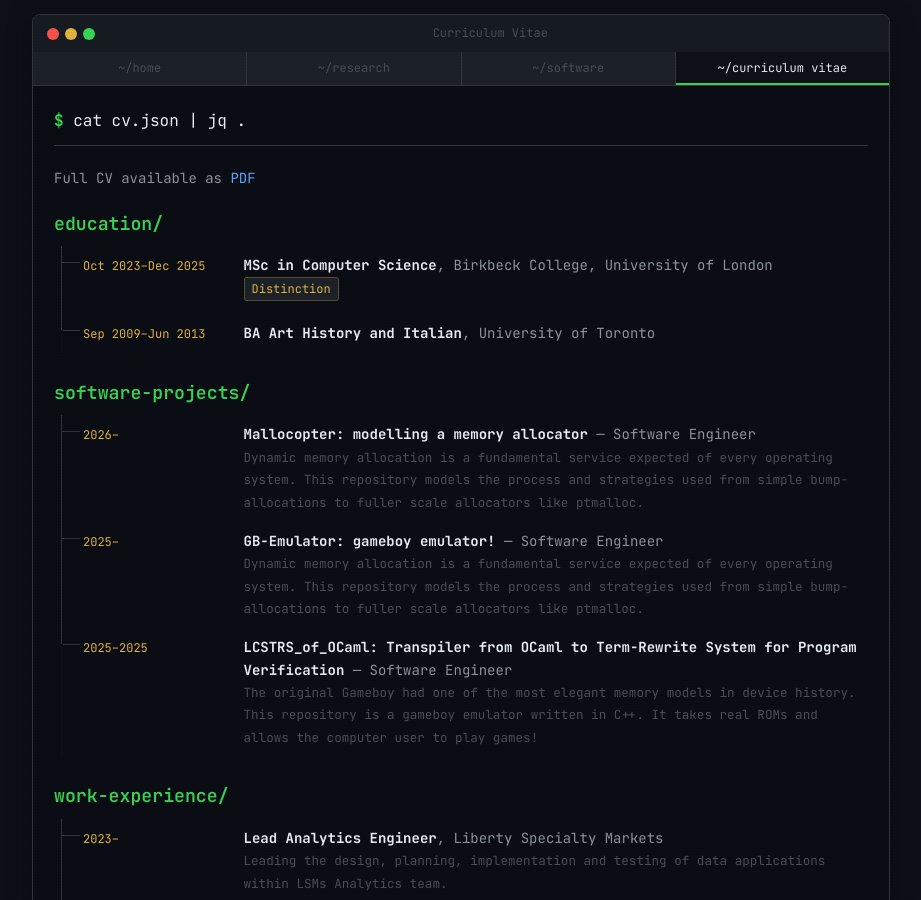
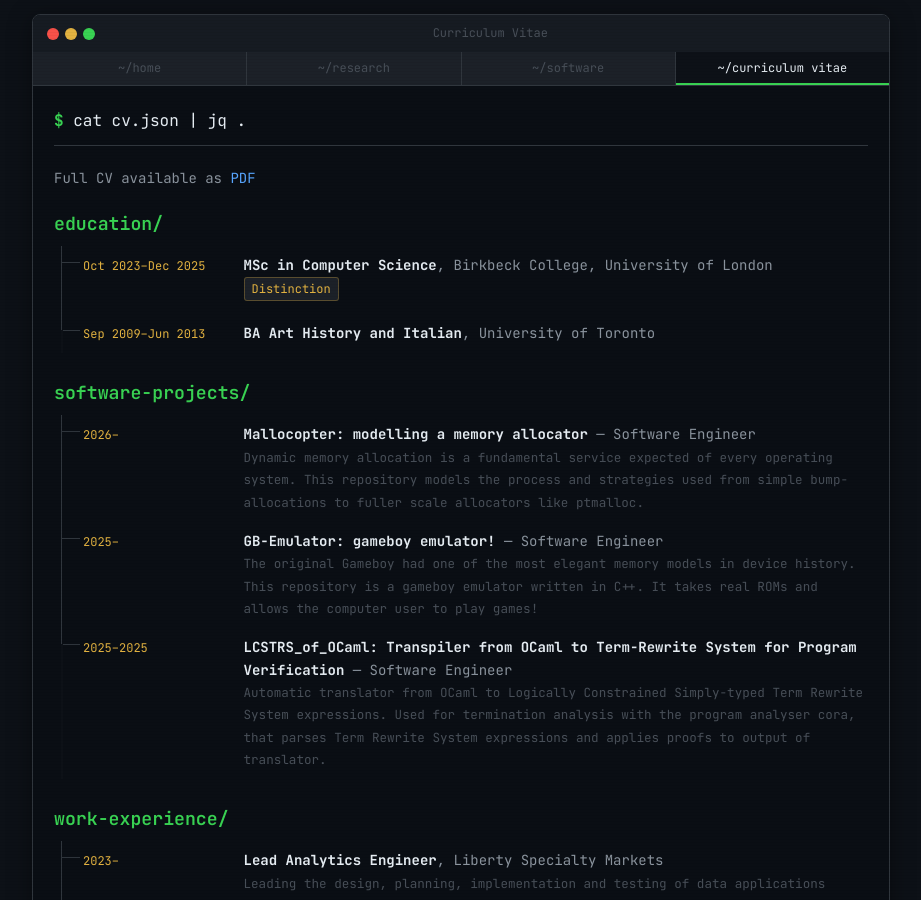
Before and after one commit to nikolaosliakas/nikolaosliakas.github.io, a Jekyll site: the page built from _pages/curriculum.md, in a window 1280 px wide and 900 px high. Shown: the whole window, without its empty margins (179-1100 px from the left). Built offline with Jekyll 4.4.1, drawn with Linux system fonts in a browser that asks for light colours; a style sheet for code colours, icons or effects is not loaded.

Commit message:
[error] - fix of description of LCSTRS_of_OCaml in CV

```diff
--- a/_data/cv.yml
+++ b/_data/cv.yml
@@ -25,14 +25,13 @@ experience:
       start: "2025"
       end: ""
       link: "https://github.com/nikolaosliakas/gb-emulator"
-      description: "Dynamic memory allocation is a fundamental service expected of every operating system. This repository models the process and strategies used from simple bump-allocations to fuller scale allocators like ptmalloc."
+      description: "The original Gameboy had one of the most elegant memory models in device history. This repository is a gameboy emulator written in C++. It takes real ROMs and allows the computer user to play games!"
     - project: "LCSTRS_of_OCaml: Transpiler from OCaml to Term-Rewrite System for Program Verification"
       title: "Software Engineer"
       start: "2025"
       end: "2025"
       link: "https://github.com/nikolaosliakas/LCSTRS_of_OCaml"
-      description: "The original Gameboy had one of the most elegant memory models in device history. This repository is a gameboy emulator written in C++. It takes real ROMs and allows the computer user to play games!"
-
+      description: "Automatic translator from OCaml to Logically Constrained Simply-typed Term Rewrite System expressions. Used for termination analysis with the program analyser cora, that parses Term Rewrite System expressions and applies proofs to output of translator."
 work_experience:
   - title: "Lead Analytics Engineer"
     company: "Liberty Specialty Markets"
```
